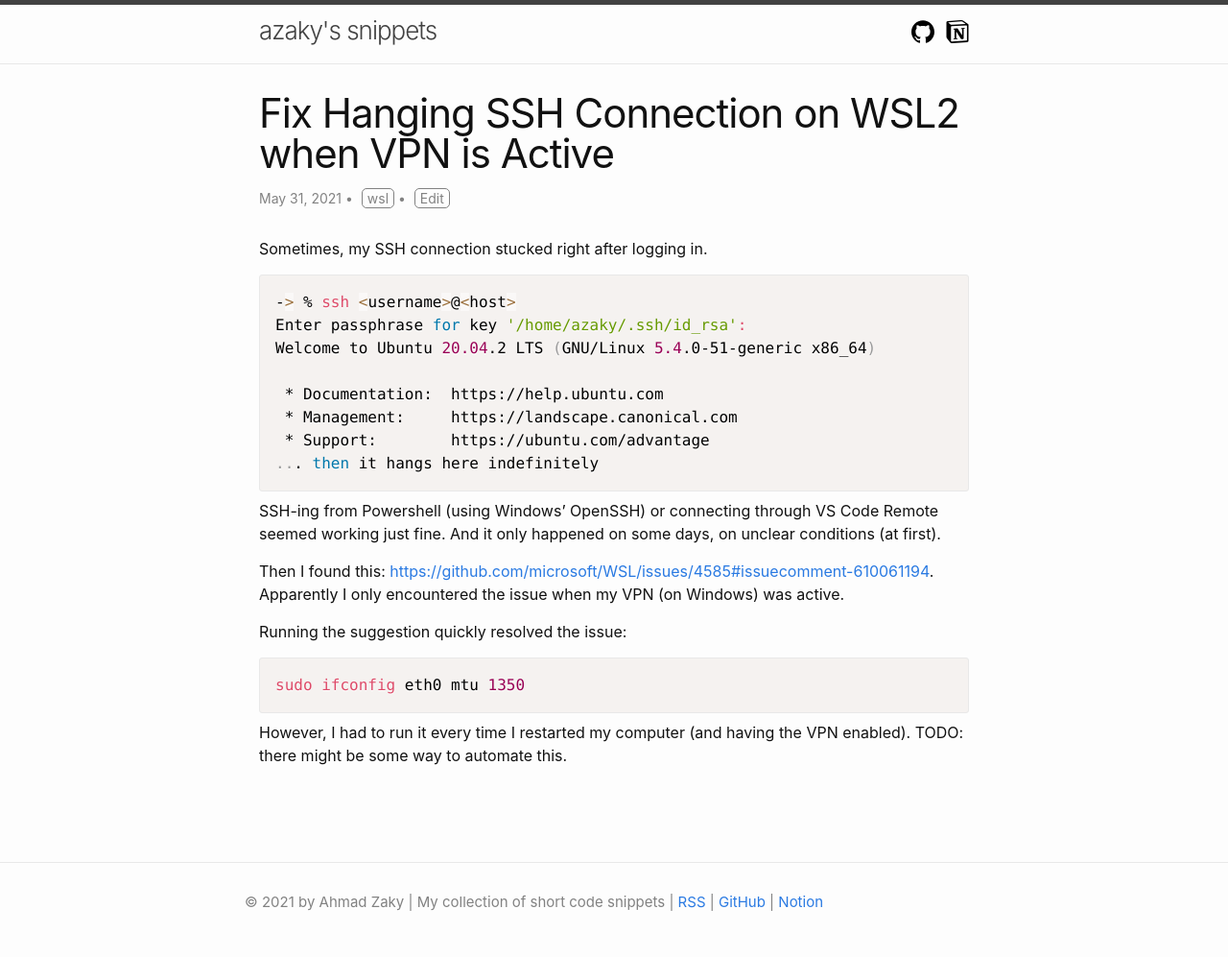
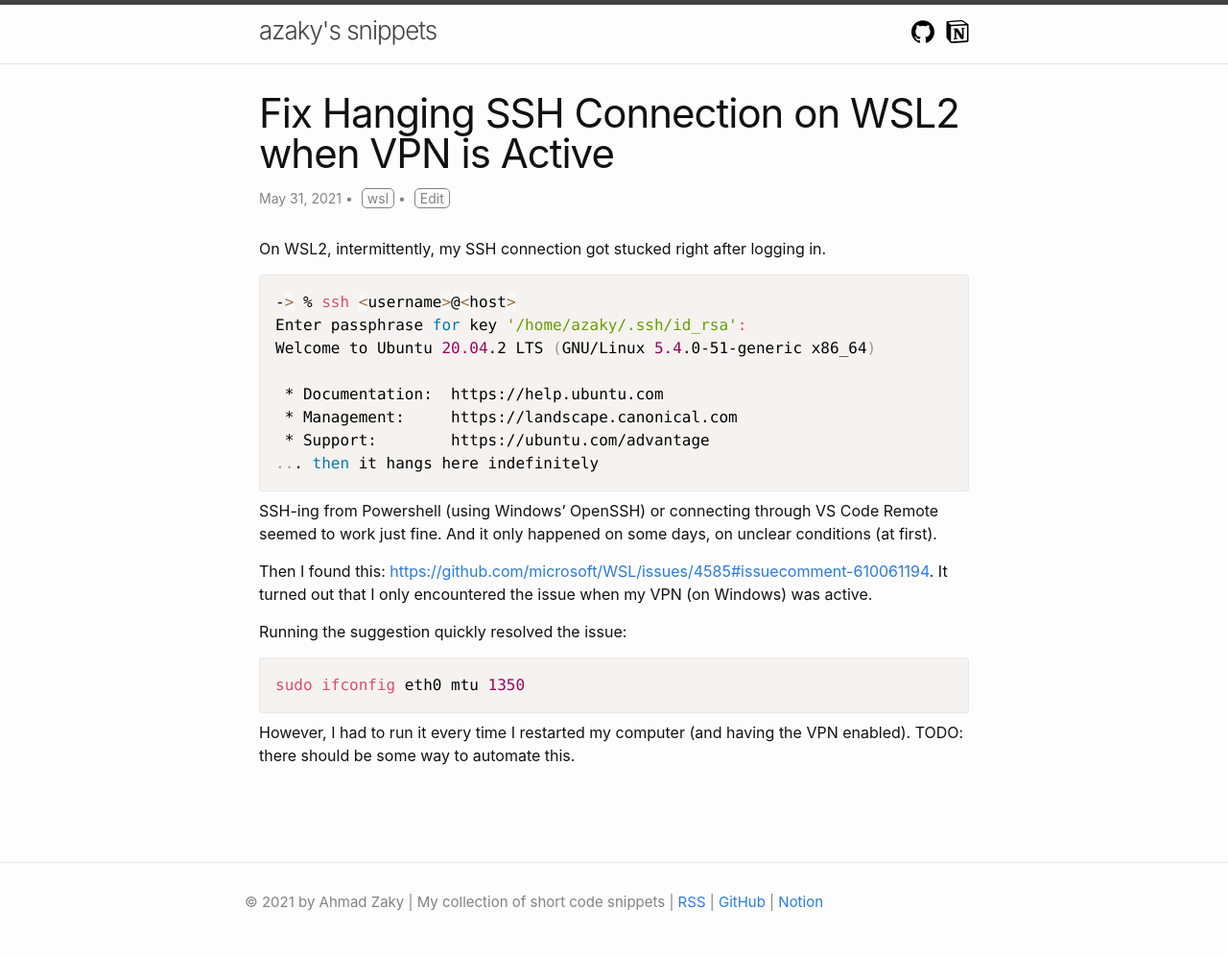
Before and after one commit to azaky/snippets, a Jekyll site: the page built from _posts/2021-05-31-fix-hanging-ssh-connection-on-wsl2-when-vpn-is-active.html, in a window 1280 px wide. Shown: the whole page at 96% size. Built offline with Jekyll 4.4.1, drawn with Linux system fonts in a browser that asks for light colours; nearby versions of some CDN libraries; comment, search, counter and statistics services are not loaded.

Commit message:
sync_notion: Update "Fix Hanging SSH Connection on WSL2 when VPN is Active"
Signed-off-by: github-actions <41898282+github-actions[bot]@users.noreply.github.com>

```diff
--- a/_posts/2021-05-31-fix-hanging-ssh-connection-on-wsl2-when-vpn-is-active.html
+++ b/_posts/2021-05-31-fix-hanging-ssh-connection-on-wsl2-when-vpn-is-active.html
@@ -4,15 +4,15 @@ title: Fix Hanging SSH Connection on WSL2 when VPN is Active
 date: '2021-05-31 18:56:00 +00:00'
 tags:
   - wsl
-excerpt: Sometimes, my SSH connection stucked right after logging in.
+excerpt: On WSL2, intermittently, my SSH connection got stucked right after logging in.
 notion_id: 0ca7c26a8f1540719f8dc9c6c4905132
 
 ---
 
 <main class="notion light-mode notion-page">
   <div class="notion-viewport"></div>
-  <div class="notion-text">Sometimes, my SSH connection stucked right after
-    logging in.</div>
+  <div class="notion-text">On WSL2, intermittently, my SSH connection got
+    stucked right after logging in.</div>
   <pre class="notion-code"><code class="language-Bash">-&gt; % ssh &lt;username&gt;@&lt;host&gt;
 Enter passphrase for key &#x27;/home/azaky/.ssh/id_rsa&#x27;:
 Welcome to Ubuntu 20.04.2 LTS (GNU/Linux 5.4.0-51-generic x86_64)
@@ -22,19 +22,19 @@ Welcome to Ubuntu 20.04.2 LTS (GNU/Linux 5.4.0-51-generic x86_64)
  * Support:        https://ubuntu.com/advantage
 ... then it hangs here indefinitely</code></pre>
   <div class="notion-text">SSH-ing from Powershell (using Windows’ OpenSSH) or
-    connecting through VS Code Remote seemed working just fine. And it only
+    connecting through VS Code Remote seemed to work just fine. And it only
     happened on some days, on unclear conditions (at first).</div>
   <div class="notion-text">Then I found this: <a target="_blank"
       rel="noopener noreferrer" class="notion-link"
       href="https://github.com/microsoft/WSL/issues/4585#issuecomment-610061194">https://github.com/microsoft/WSL/issues/4585#issuecomment-610061194</a>.
-    Apparently I only encountered the issue when my VPN (on Windows) was active.
-  </div>
+    It turned out that I only encountered the issue when my VPN (on Windows) was
+    active.</div>
   <div class="notion-text">Running the suggestion quickly resolved the issue:
   </div>
   <pre
     class="notion-code"><code class="language-Bash">sudo ifconfig eth0 mtu 1350</code></pre>
   <div class="notion-text">However, I had to run it every time I restarted my
-    computer (and having the VPN enabled). TODO: there might be some way to
+    computer (and having the VPN enabled). TODO: there should be some way to
     automate this.</div>
   <div class="notion-blank"> </div>
 </main>
```
Also changed, not shown: posts.json (+15 -15 lines).
